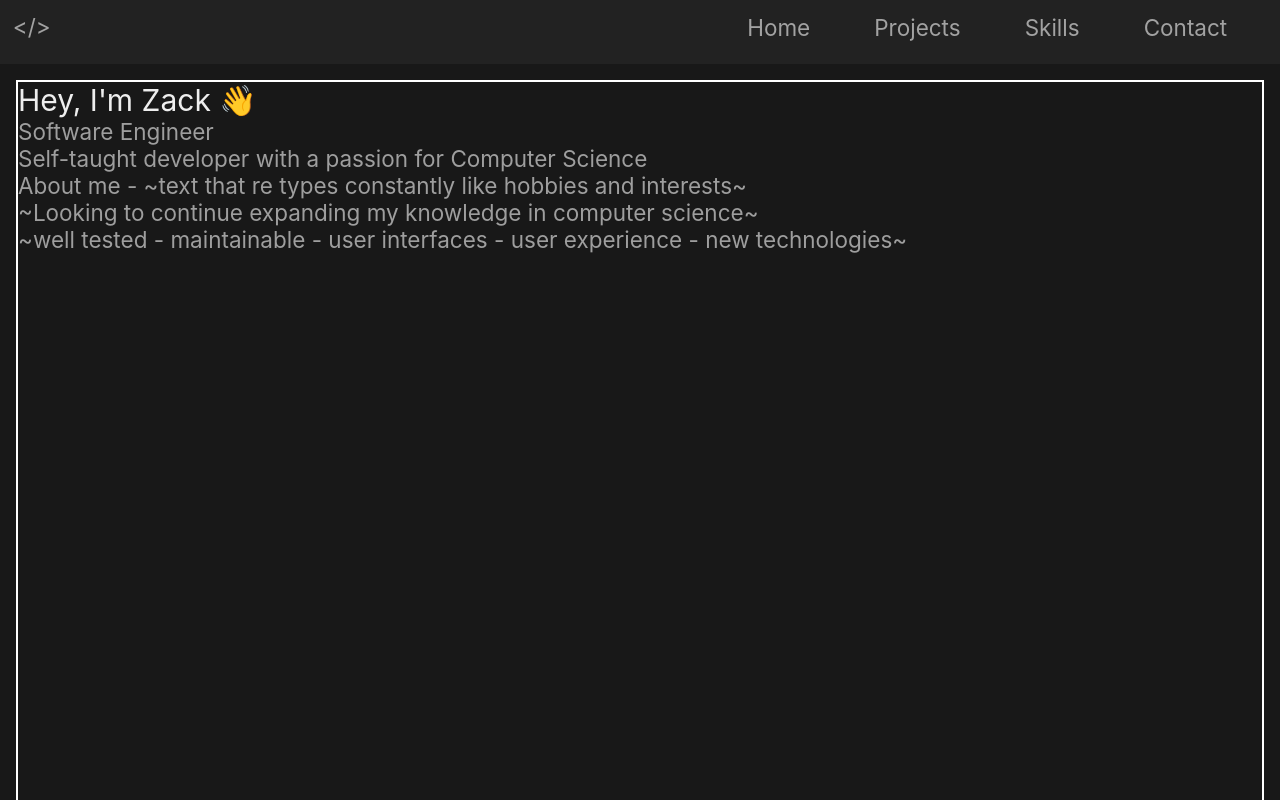
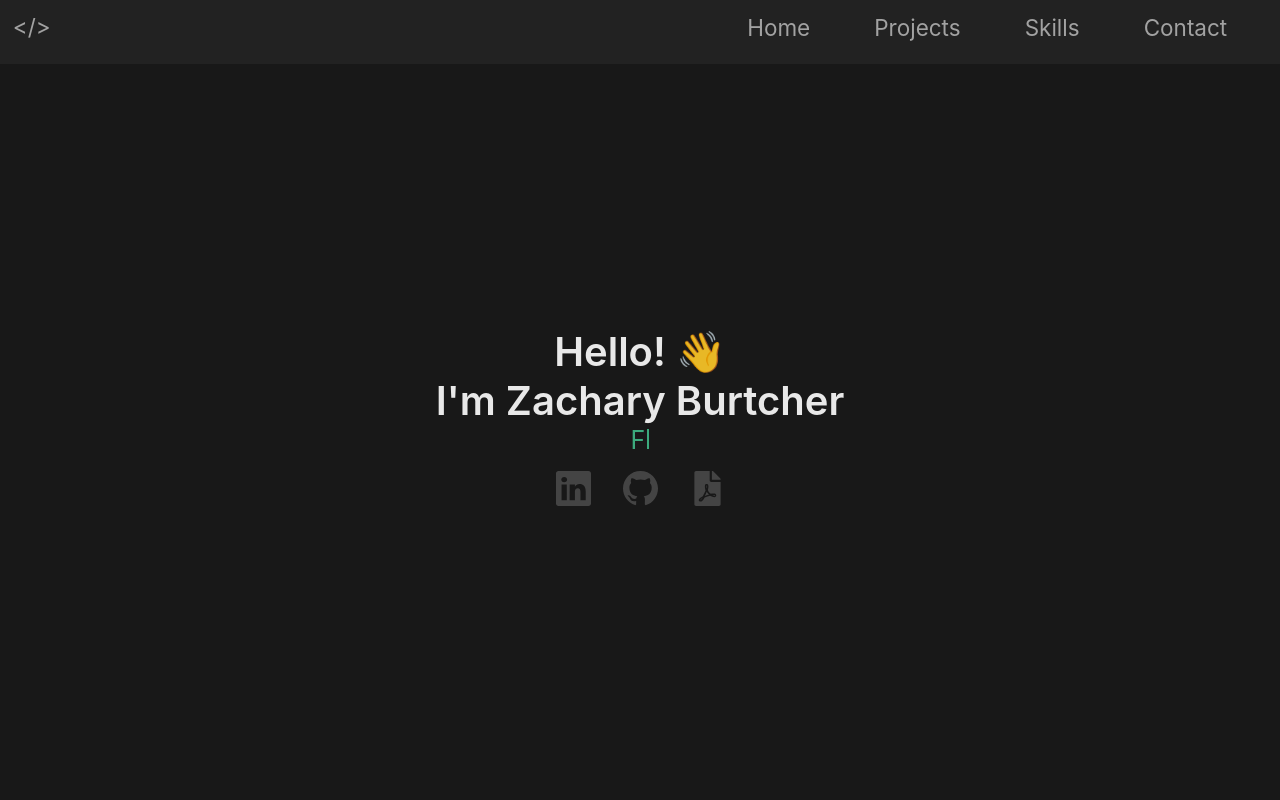
Before and after one commit to therazor113/Portfolio, a Vue app: page / in a window 1280 px wide. Shown: the top 800 px of the page. Built offline with nearby package versions, Linux system fonts and the light colour scheme.

Commit message:
Created generative text

```diff
--- a/src/components/introduction/IntroView.vue
+++ b/src/components/introduction/IntroView.vue
@@ -1,28 +1,159 @@
+<script>
+export default {
+  data () {
+    return {
+      sentence: '',
+      sentenceArr: ['Front-end Developer', 'JavaScript Tinkerer', 'Space Enjoyer', 'Gaming Enthusiast'],
+      tempArr: [],
+      count: 0
+    }
+  },
+  created () {
+    this.start()
+  },
+  methods: {
+    async start () {
+      for (let i = 0; i < this.sentenceArr.length; i++) {
+        this.tempArr = this.sentenceArr[this.count].split('')
+        await this.changeText(true, 125)
+        await this.changeText(false, 100)
+        this.count++
+      }
+      this.count = 0
+      this.start()
+    },
+    changeText (e, n) {
+      return new Promise(resolve => {
+        for (let i = 0; i < this.tempArr.length; i++) {
+          setTimeout(() => {
+            if (e) {
+              this.sentence += this.tempArr[i]
+            } else if (!e) {
+              this.sentence = this.sentence.slice(0, -1)
+            }
+            if (i === this.tempArr.length - 1) {
+              setTimeout(resolve, 1000)
+            }
+          }, i * n)
+        }
+      })
+    }
+  }
+}
+</script>
+
 <template>
-  <div class="container">
+  <div class="introContainer">
     <div class="intro">
-      <h1>Hey, I'm Zack 👋</h1>
-      <h2>Software Engineer</h2>
-      <h2>Self-taught developer with a passion for Computer Science</h2>
-      <h2>About me - ~text that re types constantly like hobbies and interests~</h2>
-      <h2>~Looking to  continue expanding my knowledge in computer science~</h2>
-      <h2>~well tested - maintainable - user interfaces - user experience - new technologies~</h2>
+      <h1>Hello! 👋</h1>
+      <h1>I'm Zachary Burtcher</h1>
+      <h2>
+        <span class="typed">{{ sentence }}<span class="inputCursor" />
+        </span>
+      </h2>
+    </div>
+    <div>
+      <a
+        title="Linkedin"
+        href="https://www.linkedin.com/in/zachary-burtcher-473634209/"
+      >
+        <svg
+
+          xmlns="http://www.w3.org/2000/svg"
+          width="35"
+          height="35"
+          fill="#444444"
+          viewBox="0 0 16 16"
+        >
+          <path d="M0 1.146C0 .513.526 0 1.175 0h13.65C15.474 0 16 .513 16 1.146v13.708c0 .633-.526 1.146-1.175 1.146H1.175C.526 16 0 15.487 0 14.854V1.146zm4.943 12.248V6.169H2.542v7.225h2.401zm-1.2-8.212c.837 0 1.358-.554 1.358-1.248-.015-.709-.52-1.248-1.342-1.248-.822 0-1.359.54-1.359 1.248 0 .694.521 1.248 1.327 1.248h.016zm4.908 8.212V9.359c0-.216.016-.432.08-.586.173-.431.568-.878 1.232-.878.869 0 1.216.662 1.216 1.634v3.865h2.401V9.25c0-2.22-1.184-3.252-2.764-3.252-1.274 0-1.845.7-2.165 1.193v.025h-.016a5.54 5.54 0 0 1 .016-.025V6.169h-2.4c.03.678 0 7.225 0 7.225h2.4z" />
+        </svg>
+      </a>
+      <a
+        title="Github"
+        href="https://github.com/therazor113"
+      >
+        <svg
+          xmlns="http://www.w3.org/2000/svg"
+          width="35"
+          height="35"
+          fill="#444444"
+          viewBox="0 0 16 16"
+        >
+          <path d="M8 0C3.58 0 0 3.58 0 8c0 3.54 2.29 6.53 5.47 7.59.4.07.55-.17.55-.38 0-.19-.01-.82-.01-1.49-2.01.37-2.53-.49-2.69-.94-.09-.23-.48-.94-.82-1.13-.28-.15-.68-.52-.01-.53.63-.01 1.08.58 1.23.82.72 1.21 1.87.87 2.33.66.07-.52.28-.87.51-1.07-1.78-.2-3.64-.89-3.64-3.95 0-.87.31-1.59.82-2.15-.08-.2-.36-1.02.08-2.12 0 0 .67-.21 2.2.82.64-.18 1.32-.27 2-.27.68 0 1.36.09 2 .27 1.53-1.04 2.2-.82 2.2-.82.44 1.1.16 1.92.08 2.12.51.56.82 1.27.82 2.15 0 3.07-1.87 3.75-3.65 3.95.29.25.54.73.54 1.48 0 1.07-.01 1.93-.01 2.2 0 .21.15.46.55.38A8.012 8.012 0 0 0 16 8c0-4.42-3.58-8-8-8z" />
+        </svg>
+      </a>
+      <a
+        title="Resume"
+        href="/downloads/Resume.pdf"
+        rel="nofollow"
+        download
+      >
+        <svg
+          xmlns="http://www.w3.org/2000/svg"
+          width="35"
+          height="35"
+          fill="#444444"
+          viewBox="0 0 384 512"
+        >
+          <path
+            d="M181.9 256.1c-5-16-4.9-46.9-2-46.9 8.4 0 7.6 36.9 2 46.9zm-1.7 47.2c-7.7 20.2-17.3 43.3-28.4 62.7 18.3-7 39-17.2 62.9-21.9-12.7-9.6-24.9-23.4-34.5-40.8zM86.1 428.1c0 .8 13.2-5.4 34.9-40.2-6.7 6.3-29.1 24.5-34.9 40.2zM248 160h136v328c0 13.3-10.7 24-24 24H24c-13.3 0-24-10.7-24-24V24C0 10.7 10.7 0 24 0h200v136c0 13.2 10.8 24 24 24zm-8 171.8c-20-12.2-33.3-29-42.7-53.8 4.5-18.5 11.6-46.6 6.2-64.2-4.7-29.4-42.4-26.5-47.8-6.8-5 18.3-.4 44.1 8.1 77-11.6 27.6-28.7 64.6-40.8 85.8-.1 0-.1.1-.2.1-27.1 13.9-73.6 44.5-54.5 68 5.6 6.9 16 10 21.5 10 17.9 0 35.7-18 61.1-61.8 25.8-8.5 54.1-19.1 79-23.2 21.7 11.8 47.1 19.5 64 19.5 29.2 0 31.2-32 19.7-43.4-13.9-13.6-54.3-9.7-73.6-7.2zM377 105L279 7c-4.5-4.5-10.6-7-17-7h-6v128h128v-6.1c0-6.3-2.5-12.4-7-16.9zm-74.1 255.3c4.1-2.7-2.5-11.9-42.8-9 37.1 15.8 42.8 9 42.8 9z"
+          />
+        </svg>
+      </a>
     </div>
   </div>
 </template>
 
 <style lang='scss' scoped>
-  .container {
+  .introContainer {
+    text-align: center;
     margin-top: 3rem;
     width: 100%;
-    height: 1075px;
-    border: 2px solid white;
+    min-height: 92vh;
+    max-height: 1075px;
     display: flex;
     flex-direction: column;
+    justify-content: center;
+    padding: 20px;
+    padding-bottom: 4rem;
   }
   .intro {
     h1 {
-      color: #eee;
+      color: rgba(255, 255, 255, 0.9);
+      font-size: 40px;
+      font-weight: 600;
+    }
+  }
+  .typed {
+    color: rgb(60, 170, 125);
+    font-size: 25px;
+  }
+ .inputCursor {
+    display: inline-block;
+    width: 2px;
+    height: 20px;
+    background-color: rgb(60, 170, 125);
+    margin-left: 2px;
+  }
+  @keyframes blink {
+    0% {opacity: 1;}
+    40% {opacity: 1;}
+    60% {opacity: 0;}
+    100% {opacity: 0;}
+  }
+  .inputCursor {
+    animation: blink .6s linear infinite alternate;
+  }
+  a {
+    cursor: default;
+  }
+  svg {
+    margin: 1rem;
+    transition: transform 0.2s, fill 0.2s;
+    &:hover {
+      transform: scale(1.1);
+      fill: rgb(60, 170, 125);
+      cursor: pointer;
     }
   }
 // .image {
```
